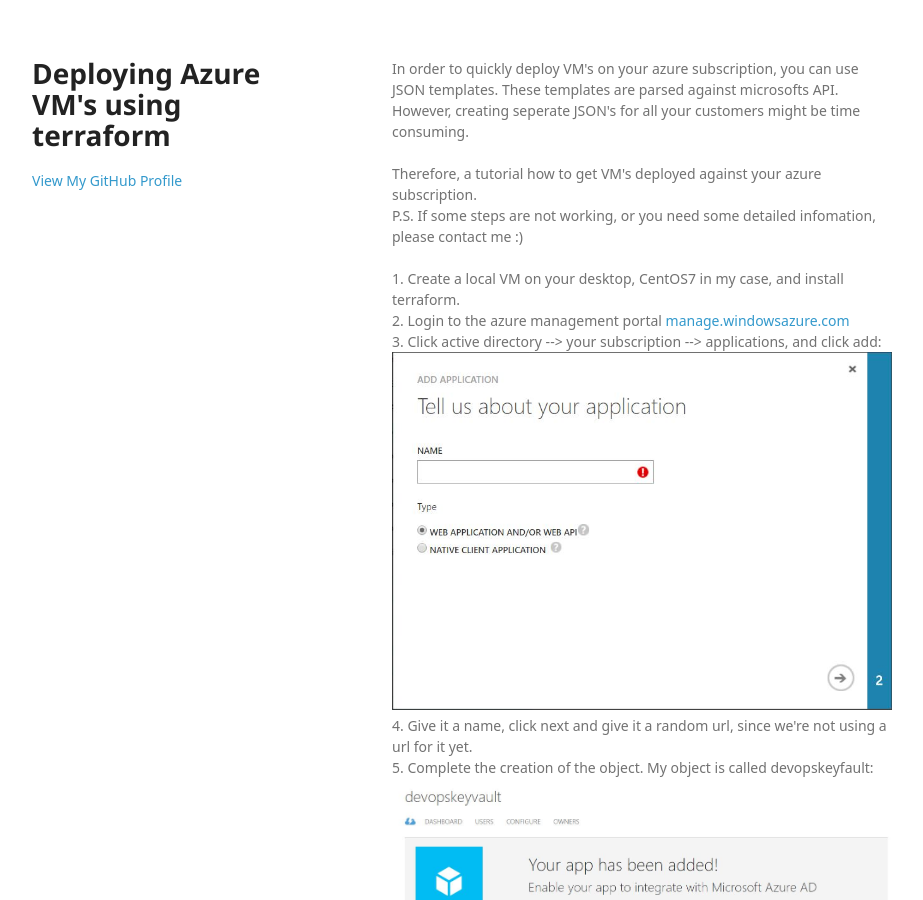
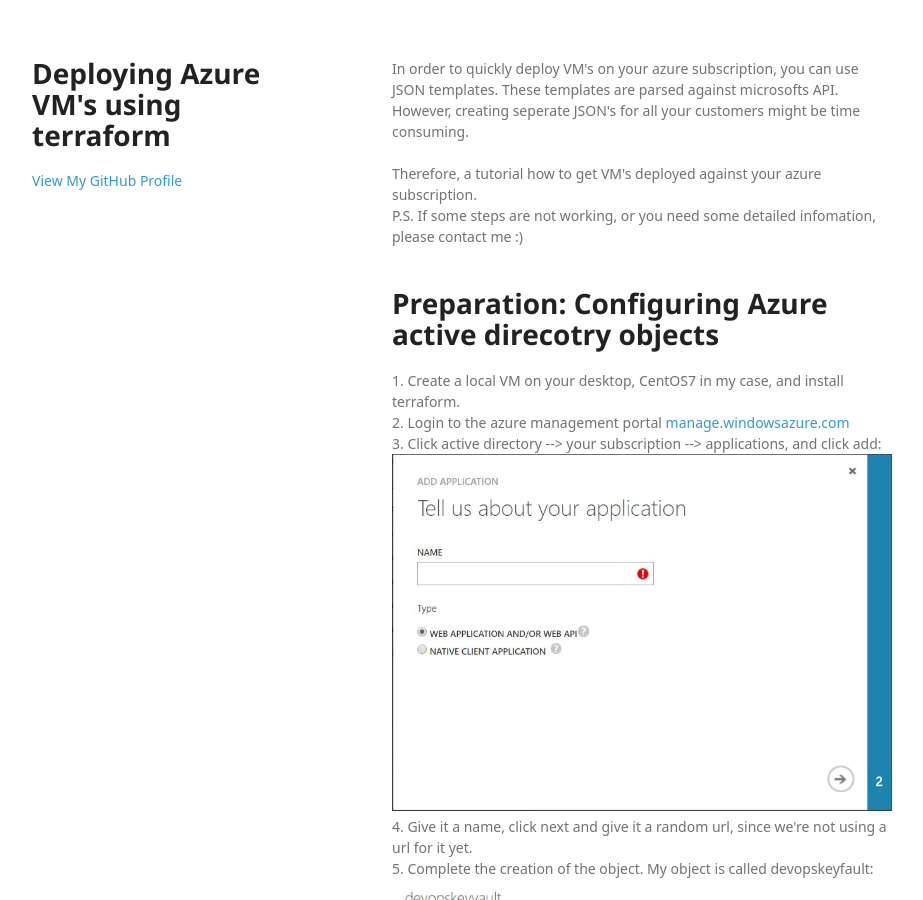
Before and after one commit to arjenwilly/arjenwilly.github.io, a Jekyll site: the page terraform.html, which Jekyll copies as it is, in a window 1280 px wide and 900 px high. Shown: the whole window, without its empty margins (178-1101 px from the left). Built offline with Jekyll 4.4.1, drawn with Linux system fonts in a browser that asks for light colours; some web fonts are replaced.

Commit message:
Update terraform.html

```diff
--- a/terraform.html
+++ b/terraform.html
@@ -29,7 +29,7 @@
         Therefore, a  tutorial how to get VM's deployed against your azure subscription.<br>
         P.S. If some steps are not working, or you need some detailed infomation, please contact me :)
         <br><br>
-
+       <h1>Preparation: Configuring Azure active direcotry objects</h1>
         1. Create a local VM on your desktop, CentOS7 in my case, and install terraform. <br>
         2. Login to the azure management portal <a href="https://manage.windowsazure.com">manage.windowsazure.com</a><br>
         3. Click active directory --> your subscription --> applications, and click add:<br>
```
